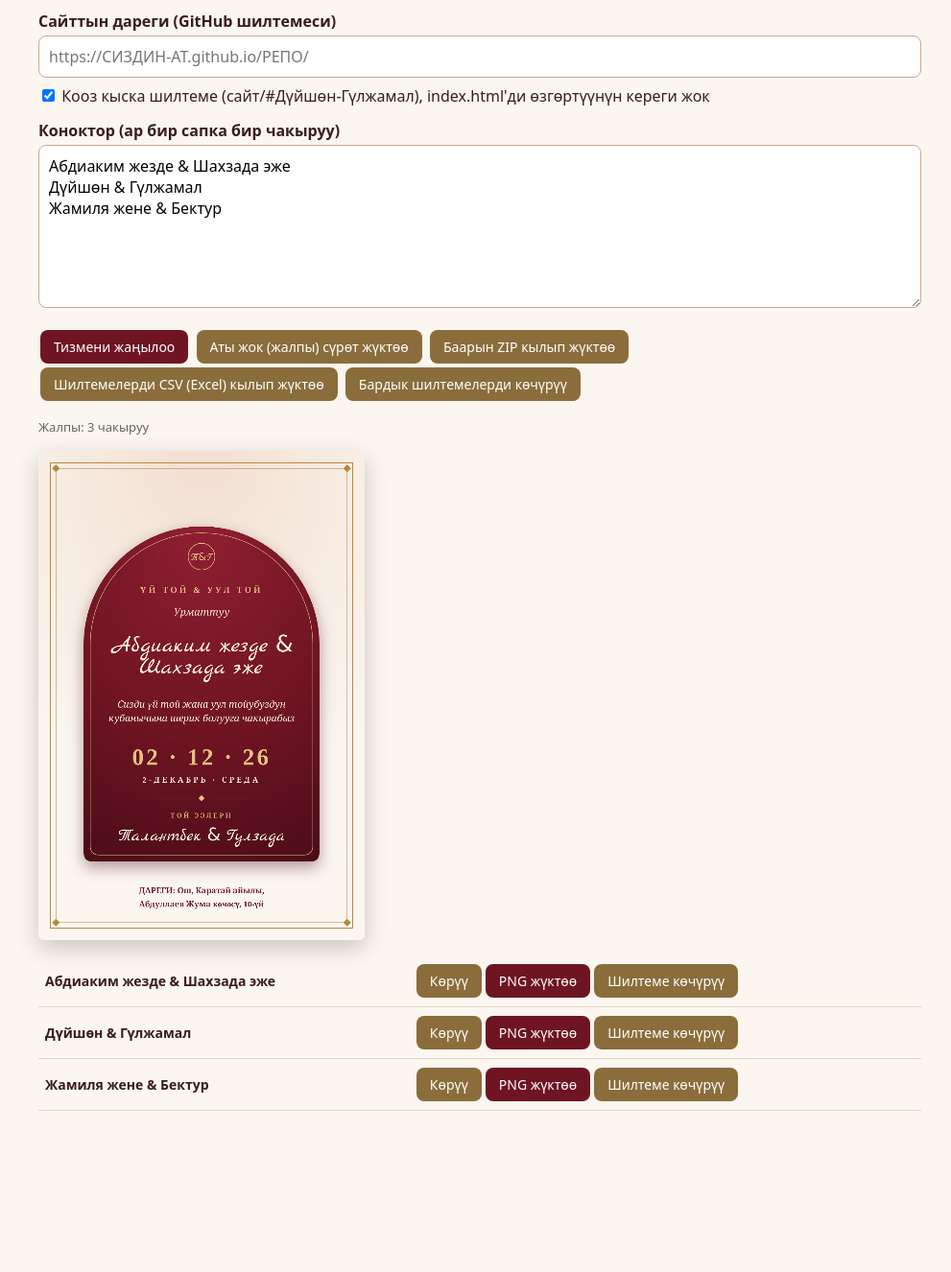
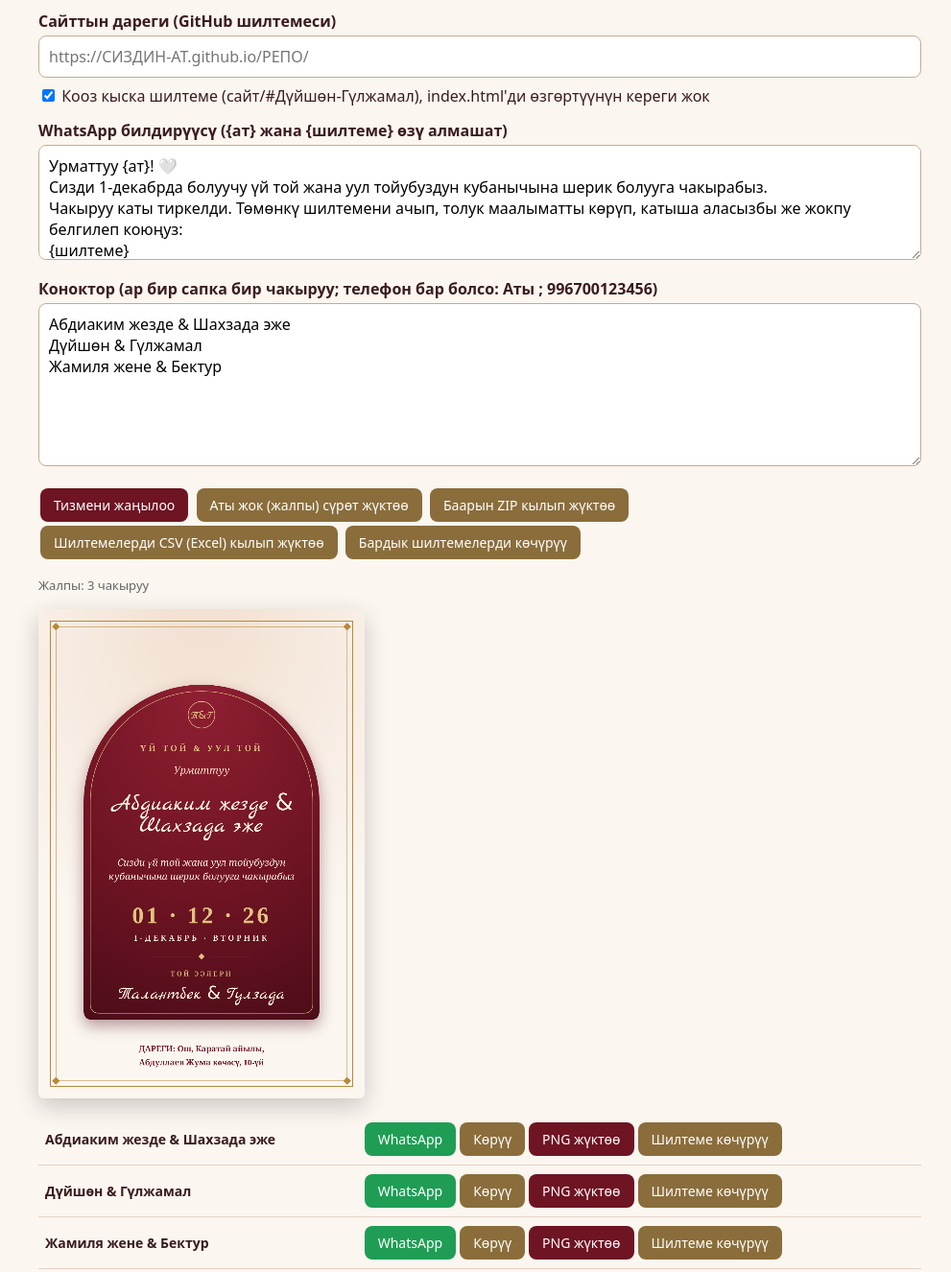
Before and after one commit to mn-nariste/toy_, a plain HTML site: page foto-chakyruu.html in a window 1280 px wide. Shown: the part 114-1440 px from the top of the page at 96% size, without its empty margins (140-1131 px from the left). Before the commit the page ends 1288 px from the top, so only its background shows below. Drawn offline with nearby package versions, Linux system fonts and the light colour scheme.

Commit message:
Update foto-chakyruu.html

```diff
--- a/foto-chakyruu.html
+++ b/foto-chakyruu.html
@@ -20,7 +20,13 @@ table{width:100%;border-collapse:collapse}td{padding:7px;border-bottom:1px solid
 <label for="site">Сайттын дареги (GitHub шилтемеси)</label>
 <input id="site" placeholder="https://СИЗДИН-АТ.github.io/РЕПО/">
 <label style="font-weight:400;margin:8px 0"><input type="checkbox" id="short" checked style="width:auto"> Кооз кыска шилтеме (сайт/#Дүйшөн-Гүлжамал), index.html'ди өзгөртүүнүн кереги жок</label>
-<label for="names">Коноктор (ар бир сапка бир чакыруу)</label>
+<label for="msg">WhatsApp билдирүүсү ({ат} жана {шилтеме} өзү алмашат)</label>
+<textarea id="msg" style="height:120px">Урматтуу {ат}! 🤍
+Сизди 1-декабрда болуучу үй той жана уул тойубуздун кубанычына шерик болууга чакырабыз.
+Чакыруу каты тиркелди. Төмөнкү шилтемени ачып, толук маалыматты көрүп, катыша аласызбы же жокпу белгилеп коюңуз:
+{шилтеме}</textarea>
+<label for="names">Коноктор (ар бир сапка бир чакыруу; телефон бар болсо: Аты ; 996700123456)</label>
+
 <textarea id="names">Абдиаким жезде & Шахзада эже
 Дүйшөн & Гүлжамал
 Жамиля жене & Бектур</textarea>
@@ -62,8 +68,8 @@ function draw(name){
   x.font='italic 32px "Noto Serif",serif';x.textAlign='center';
   var ln=wrap(x,'Сизди үй той жана уул тойубуздун кубанычына шерик болууга чакырабыз',620);
   ln.forEach(function(t,k){T(x,t,850+k*46,'italic 32px "Noto Serif",serif','#F8EBDD')});
-  T(x,'02 · 12 · 26',1040,'600 78px "Noto Serif",serif','#E2C27F',8);
-  T(x,'2-ДЕКАБРЬ · СРЕДА',1098,'600 26px "Noto Serif",serif','#F8EBDD',8);
+  T(x,'01 · 12 · 26',1040,'600 78px "Noto Serif",serif','#E2C27F',8);
+  T(x,'1-ДЕКАБРЬ · ВТОРНИК',1098,'600 26px "Noto Serif",serif','#F8EBDD',8);
   x.strokeStyle='#E2C27F';x.lineWidth=1.5;x.beginPath();x.moveTo(380,1150);x.lineTo(510,1150);x.moveTo(570,1150);x.lineTo(700,1150);x.stroke();
   x.fillStyle='#E2C27F';x.save();x.translate(540,1150);x.rotate(Math.PI/4);x.fillRect(-7,-7,14,14);x.restore();
   T(x,'ТОЙ ЭЭЛЕРИ',1215,'600 22px "Noto Serif",serif','#E2C27F',6);
@@ -79,12 +85,24 @@ function tr(s){return s.toLowerCase().split('').map(function(c){return TR[c]!==u
 var SL={};
 function slugs(){SL={};var used={};names.forEach(function(n){if(SL[n])return;var p=n.split('&').map(function(a){return a.trim().split(/\s+/)[0]||''}).filter(Boolean).join('-');var s=tr(p).replace(/[^a-z0-9]+/g,'-').replace(/^-|-$/g,'')||'guest';var b=s,k=2;while(used[s])s=b+'-'+k++;used[s]=1;SL[n]=s})}
 function gmapText(){parse();return names.filter(function(n,i){return names.indexOf(n)===i}).map(function(n){return "'"+SL[n]+"':'"+n.replace(/\\/g,'\\\\').replace(/'/g,"\\'")+"'"}).join(',\n')}
-function parse(){names=$('names').value.split('\n').map(function(s){return s.split(';')[0].trim()}).filter(Boolean);slugs()}
+var PH={};
+function parse(){PH={};names=$('names').value.split('\n').map(function(s){var p=s.split(';');var n=p[0].trim();if(n&&p[1])PH[n]=p[1].replace(/\D/g,'');return n}).filter(Boolean);slugs()}
 function fname(n,i){return String(i+1).padStart(3,'0')+'_'+n.replace(/[\\\/:*?"<>|&]/g,'').replace(/\s+/g,' ').trim()+'.png'}
 function b64(n){var u=new TextEncoder().encode(n),r='';u.forEach(function(c){r+=String.fromCharCode(c)});return btoa(r).replace(/\+/g,'-').replace(/\//g,'_').replace(/=+$/,'')}
 function lnk(n){var b=$('site').value.trim().replace(/[?#].*$/,'');if(b&&b.slice(-1)!=='/'&&!/\.html?$/i.test(b))b+='/';if($('short').checked)return b+'#'+n.replace(/\s*&\s*/g,'-').replace(/\s+/g,'_');return b+'?m='+encodeURIComponent(n)}
 function copy(t){if(navigator.clipboard&&window.isSecureContext){return navigator.clipboard.writeText(t).catch(function(){prompt('Көчүрүңүз:',t)})}prompt('Көчүрүңүз:',t);return Promise.resolve()}
 function csvText(){parse();return '\ufeff'+'Аты-жөнү;Шилтеме\r\n'+names.map(function(n){return '"'+n.replace(/"/g,'""')+'";'+lnk(n)}).join('\r\n')}
+function msgText(n){return $('msg').value.replace(/\{ат\}/g,n).replace(/\{шилтеме\}/g,lnk(n))}
+async function wa(n,i,btn){
+  var old=btn.textContent;btn.textContent='Даярдалууда...';
+  var bl=await blob(draw(n)),text=msgText(n),file=new File([bl],fname(n,i),{type:'image/png'});
+  btn.textContent=old;
+  if(navigator.canShare&&navigator.canShare({files:[file]})){
+    try{await navigator.share({files:[file],text:text});return}catch(e){if(e&&e.name==='AbortError')return}
+  }
+  save(bl,fname(n,i));
+  window.open('https://wa.me/'+(PH[n]||'')+'?text='+encodeURIComponent(text),'_blank');
+}
 function blob(c){return new Promise(function(r){c.toBlob(r,'image/png')})}
 function save(b,n){var a=document.createElement('a');a.href=URL.createObjectURL(b);a.download=n;a.click()}
 function show(n){var c=draw(n),p=$('pv'),q=p.getContext('2d');q.clearRect(0,0,W,H);q.drawImage(c,0,0)}
@@ -96,7 +114,8 @@ function list(){
     var v=document.createElement('button');v.className='g';v.textContent='Көрүү';v.onclick=function(){show(n)};
     var d=document.createElement('button');d.textContent='PNG жүктөө';d.onclick=function(){blob(draw(n)).then(function(bl){save(bl,fname(n,i))})};
     var l=document.createElement('button');l.className='g';l.textContent='Шилтеме көчүрүү';l.onclick=function(){copy(lnk(n)).then(function(){l.textContent='Көчүрүлдү ✓';setTimeout(function(){l.textContent='Шилтеме көчүрүү'},1500)})};
-    b.appendChild(v);b.appendChild(d);b.appendChild(l);tr.appendChild(a);tr.appendChild(b);t.appendChild(tr);
+    var w=document.createElement('button');w.style.background='#1f9d55';w.textContent='WhatsApp';w.onclick=function(){wa(n,i,w)};
+    b.appendChild(w);b.appendChild(v);b.appendChild(d);b.appendChild(l);tr.appendChild(a);tr.appendChild(b);t.appendChild(tr);
   });
   $('st').textContent='Жалпы: '+names.length+' чакыруу';
   show(names[0]||'меймандар');
```
